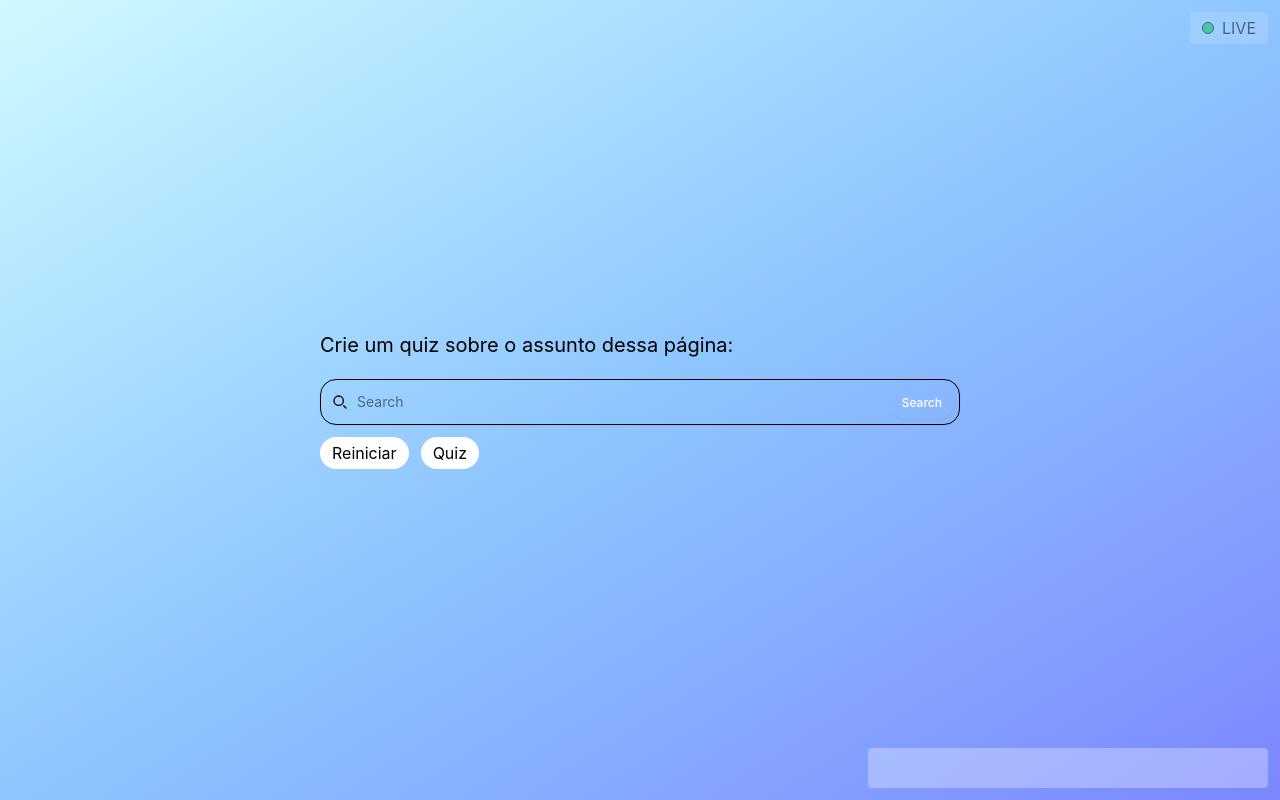
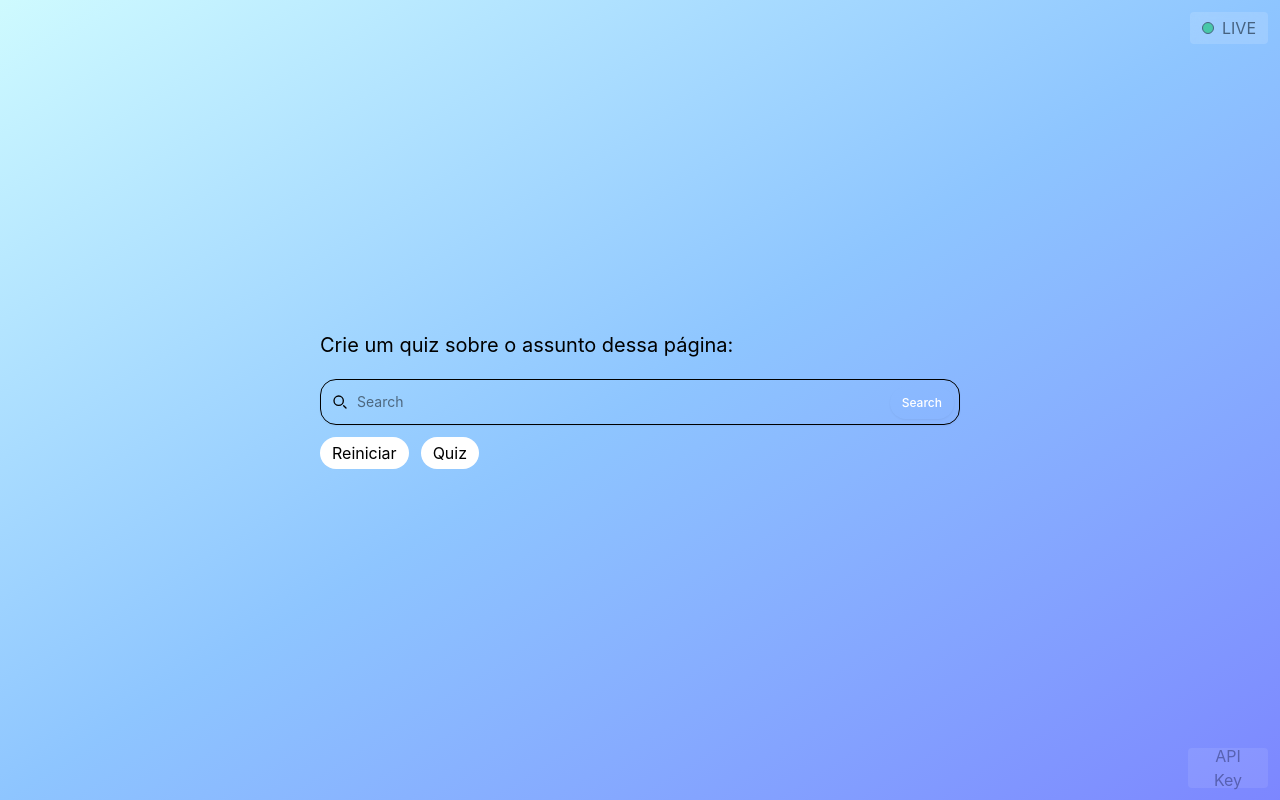
Before and after one commit to herculeslopes/quiz-me-on-this, a React (Vite) app: page / in a window 1280 px wide. Built offline with nearby package versions, Linux system fonts and the light colour scheme.

Commit message:
hash router

```diff
--- a/src/components/APIKey.tsx
+++ b/src/components/APIKey.tsx
@@ -3,7 +3,7 @@ import clsx from "clsx";
 import { useRef, useState } from "react"
 
 export default function APIKey() {
-  const [showInput, setShowInput] = useState(true);
+  const [showInput, setShowInput] = useState(false);
   const [inputFocused, setInputFocused] = useState(false);
   const inputRef = useRef<HTMLInputElement>(null);
 
--- a/src/main.tsx
+++ b/src/main.tsx
@@ -1,6 +1,6 @@
 import { StrictMode } from 'react'
 import ReactDOM from 'react-dom/client'
-import { RouterProvider, createRouter } from '@tanstack/react-router'
+import { RouterProvider, createRouter, createHashHistory } from '@tanstack/react-router'
 
 import * as TanStackQueryProvider from './integrations/tanstack-query/root-provider.tsx'
 
@@ -22,6 +22,7 @@ const router = createRouter({
   scrollRestoration: true,
   defaultStructuralSharing: true,
   defaultPreloadStaleTime: 0,
+  history: createHashHistory(),
 })
 
 // Register the router instance for type safety
--- a/vite.config.ts
+++ b/vite.config.ts
@@ -9,7 +9,7 @@ import { fileURLToPath, URL } from 'node:url'
 
 // https://vitejs.dev/config/
 export default defineConfig({
-  base: '/quiz-me-on-this/',
+  base: '/quiz-me-on-this',
   plugins: [
     devtools(),
     tanstackRouter({
```
